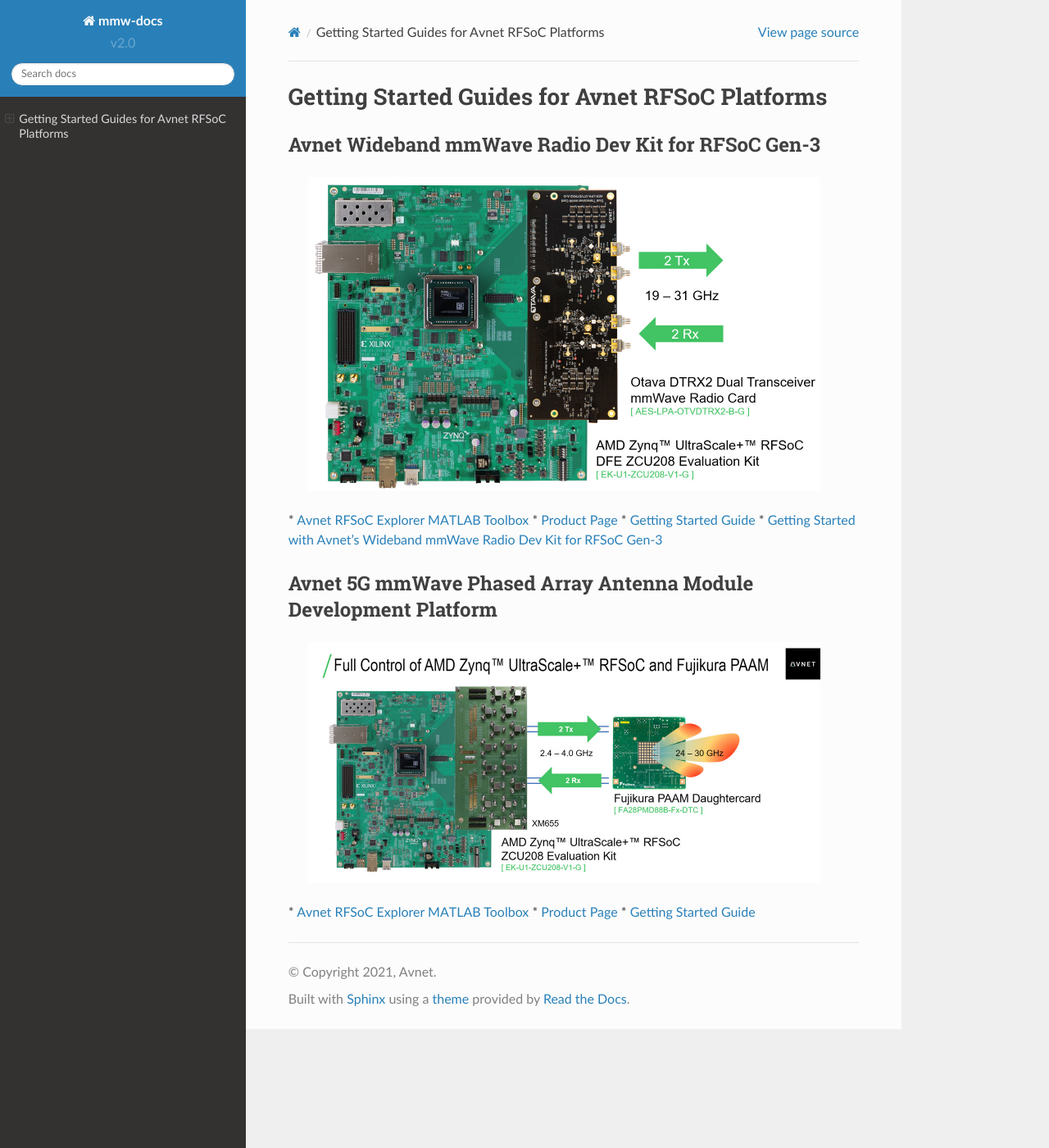
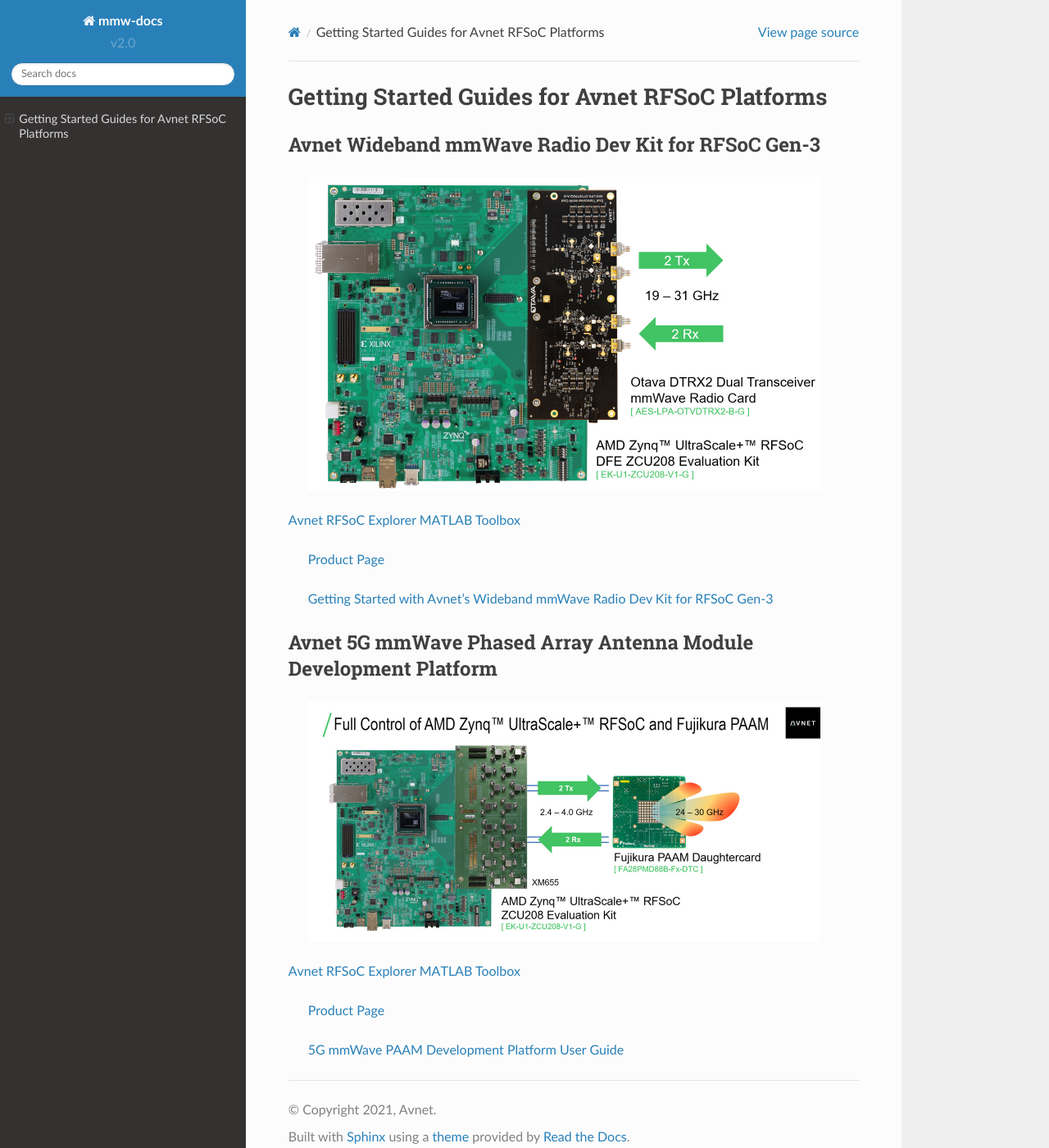
Before and after one commit to AvnetDev/rfsoc-board-docs, a Sphinx documentation site: the page built from docs/source/index.rst, in a window 1280 px wide and 1400 px high. Shown: the whole window at 82% size. Built offline with Sphinx 7.4.7 and the Read the Docs theme 2.0.0, drawn with Linux system fonts in a browser that asks for light colours.

Commit message:
more link experiments

```diff
--- a/docs/source/index.rst
+++ b/docs/source/index.rst
@@ -8,10 +8,12 @@
        :scale: 50%
 
 |
-  * `Avnet RFSoC Explorer MATLAB Toolbox <https://avnet.me/rfsoc-explorer>`_
-  * `Product Page <https://avnet.me/rfsoc-mmwave>`_
-  * `Getting Started Guide <mmw_kit_toc>`_
-  * :doc:`mmw_kit_toc`
+    `Avnet RFSoC Explorer MATLAB Toolbox <https://avnet.me/rfsoc-explorer>`_
+
+    `Product Page <https://avnet.me/rfsoc-mmwave>`_
+
+    :doc:`mmw_kit_toc`
+
 
 Avnet 5G mmWave Phased Array Antenna Module Development Platform
 ----------------------------------------------------------------------------------
@@ -20,6 +22,8 @@
        :scale: 50%
 
 |
-  * `Avnet RFSoC Explorer MATLAB Toolbox <https://avnet.me/rfsoc-explorer>`_
-  * `Product Page <https://avnet.me/5g-mmwave-paam-platform>`_
-  * `Getting Started Guide <https://github.com/Avnet/Fujikura-beamforming>`_
+    `Avnet RFSoC Explorer MATLAB Toolbox <https://avnet.me/rfsoc-explorer>`_
+
+    `Product Page <https://avnet.me/5g-mmwave-paam-platform>`_
+
+    `5G mmWave PAAM Development Platform User Guide <https://github.com/Avnet/Fujikura-beamforming>`_
```
